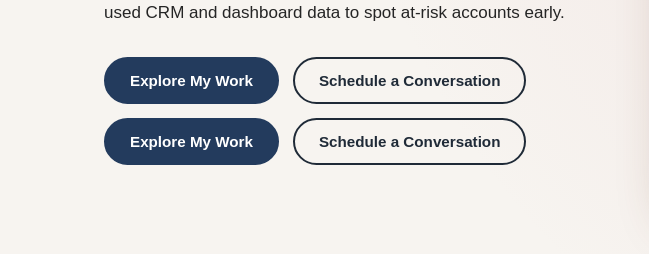
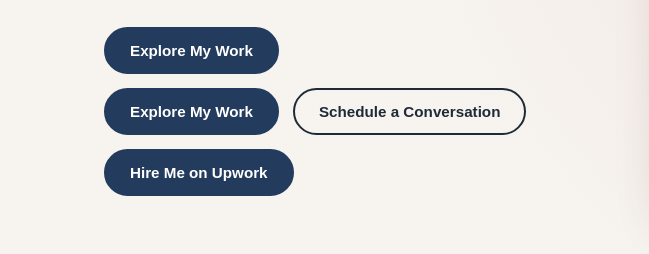
Before and after one commit to Damaris-akom/tah, a plain HTML site: page index.html in a window 1280 px wide. Shown: the part 542-796 px from the top of the page, 0-649 px from the left. Drawn offline with Linux system fonts and the light colour scheme.

```diff
--- a/index.html
+++ b/index.html
@@ -164,10 +164,10 @@ footer a{margin-right:16px}
   <p class="intro">I help businesses build lasting client relationships. Over 8+ years in B2B fintech and digital banking, I have onboarded clients, run business reviews with COOs and CFOs, managed renewals, and used CRM and dashboard data to spot at-risk accounts early.</p>
   <div class="actions">
    <a class="btn" href="#projects">Explore My Work</a>
-   <a class="btn ghost" data-calendar href="#contact">Schedule a Conversation</a>
-    <div class="actions">
-   <a class="btn" href="#projects">Explore My Work</a>
-   <a class="btn ghost" data-calendar href="#contact">Schedule a Conversation</a>
+   <div class="actions">
+    <a class="btn" href="#projects">Explore My Work</a>
+    <a class="btn ghost" data-calendar href="#contact">Schedule a Conversation</a>
+    <a class="btn" href="https://www.upwork.com/freelancers/~01b385c44d3922910e" target="_blank" rel="noopener noreferrer">Hire Me on Upwork</a>
 </div>
   </div>
  </div>
```
